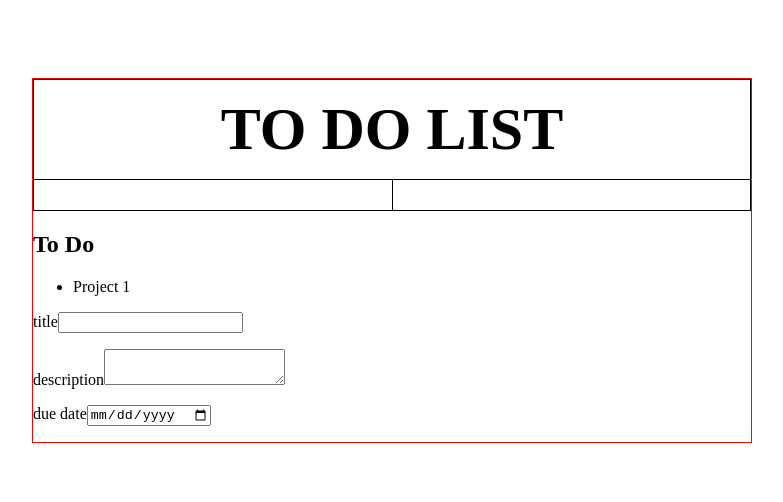
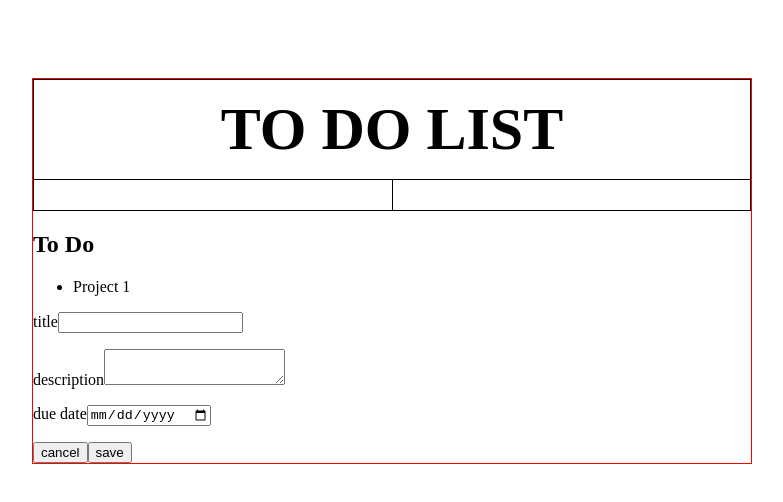
Before and after one commit to 000begana000/todolist, a React (Vite) app: page / in a window 1280 px wide. Shown: the top 502 px of the page, without its empty margins (248-1031 px from the left). Built offline with nearby package versions, Linux system fonts and the light colour scheme; a web font is replaced by a local one.

Commit message:
feat: import NewProject component

```diff
--- a/src/App.jsx
+++ b/src/App.jsx
@@ -1,6 +1,6 @@
 import Header from "./components/Header/Header";
 import Projects from "./components/Projects/Projects";
-import Input from "./components/UI/Input";
+import NewProject from "./components/NewProject/NewProject";
 
 export default function App() {
   return (
@@ -8,9 +8,7 @@ export default function App() {
       <Header />
       <main>
         <Projects />
-        <Input type="text" label="title" />
-        <Input label="description" textarea />
-        <Input type="date" label="due date" />
+        <NewProject />
       </main>
     </>
   );
```
